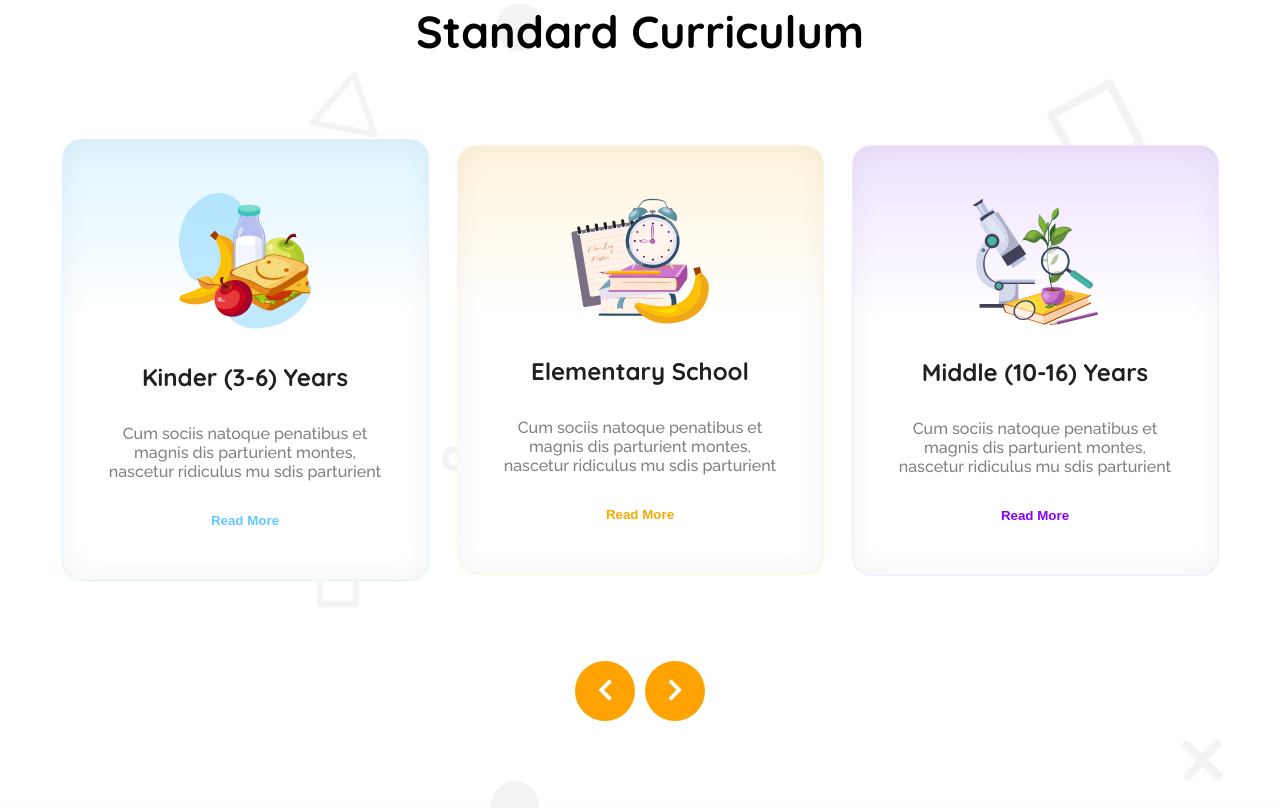
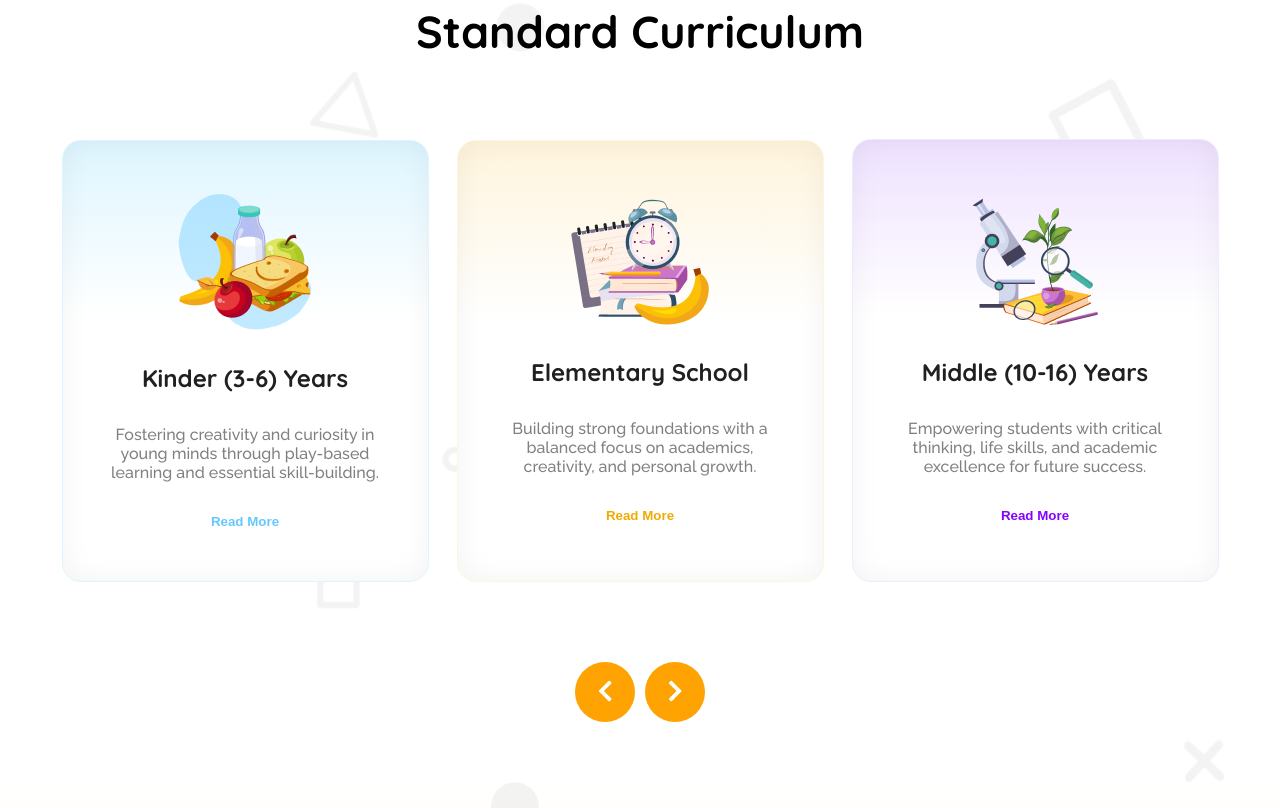
Before and after one commit to j-shifat-18/kids-school, a plain HTML site: page index.html in a window 1280 px wide. Shown: the part 852-1660 px from the top of the page. Drawn offline with Linux system fonts and the light colour scheme.

Commit message:
updated website content texts

```diff
--- a/index.html
+++ b/index.html
@@ -7,7 +7,6 @@
     <title>Kids School</title>
     <link rel="stylesheet" href="styles/style.css">
 </head>
-
 <body class="primary-font">
     <header>
         <nav class="nav">
@@ -51,25 +50,19 @@
                 <div class="card-1">
                     <img src="assets/kinder.png" alt="">
                     <h3 class="card-title">Kinder (3-6) Years</h3>
-                    <p class="card-description">Cum sociis natoque penatibus et magnis
-                        dis parturient montes, nascetur ridiculus
-                        mu sdis parturient</p>
+                    <p class="card-description">Fostering creativity and curiosity in young minds through play-based learning and essential skill-building.</p>
                     <button class="readmore-btn" style="color: rgba(100, 200, 255, 1);">Read More</button>
                 </div>
                 <div class="card-2">
                     <img src="assets/elementary.png" alt="">
                     <h3 class="card-title">Elementary School</h3>
-                    <p class="card-description">Cum sociis natoque penatibus et magnis
-                        dis parturient montes, nascetur ridiculus
-                        mu sdis parturient</p>
+                    <p class="card-description">Building strong foundations with a balanced focus on academics, creativity, and personal growth.</p>
                     <button class="readmore-btn" style="color: rgba(240, 170, 0, 1);">Read More</button>
                 </div>
                 <div class="card-3">
                     <img src="assets/middle.png" alt="">
                     <h3 class="card-title">Middle (10-16) Years</h3>
-                    <p class="card-description">Cum sociis natoque penatibus et magnis
-                        dis parturient montes, nascetur ridiculus
-                        mu sdis parturient</p>
+                    <p class="card-description">Empowering students with critical thinking, life skills, and academic excellence for future success.</p>
                     <button class="readmore-btn" style="color: rgba(135, 0, 255, 1);">Read More</button>
                 </div>
             </div>
@@ -141,8 +134,7 @@
                     Education</h3>
             </div>
             <p class="section-description">
-                Pizza ipsum dolor meat lovers buffalo. Deep dolor roll melted bacon Bianca pan bacon pineapple Aussie.
-                Mayo rib sauce Hawaiian meatball.
+                Providing a nurturing environment where education inspires growth, creativity, and lifelong learning. Together, we shape bright futures.
             </p>
         </div>
         <div class="container-2">
--- a/styles/style.css
+++ b/styles/style.css
@@ -165,7 +165,7 @@ main {
     justify-content: center;
     align-items: center;
     gap: 32px;
-    padding: 52px 40px;
+    padding: 58px 40px;
     width: 367px;
     box-sizing: border-box;
     border: 0.94px solid rgb(255, 244, 220);
@@ -180,7 +180,7 @@ main {
     justify-content: center;
     align-items: center;
     gap: 32px;
-    padding: 52px 40px;
+    padding: 58px 40px;
     width: 367px;
     box-sizing: border-box;
     border: 0.94px solid rgb(242, 232, 255);
```
